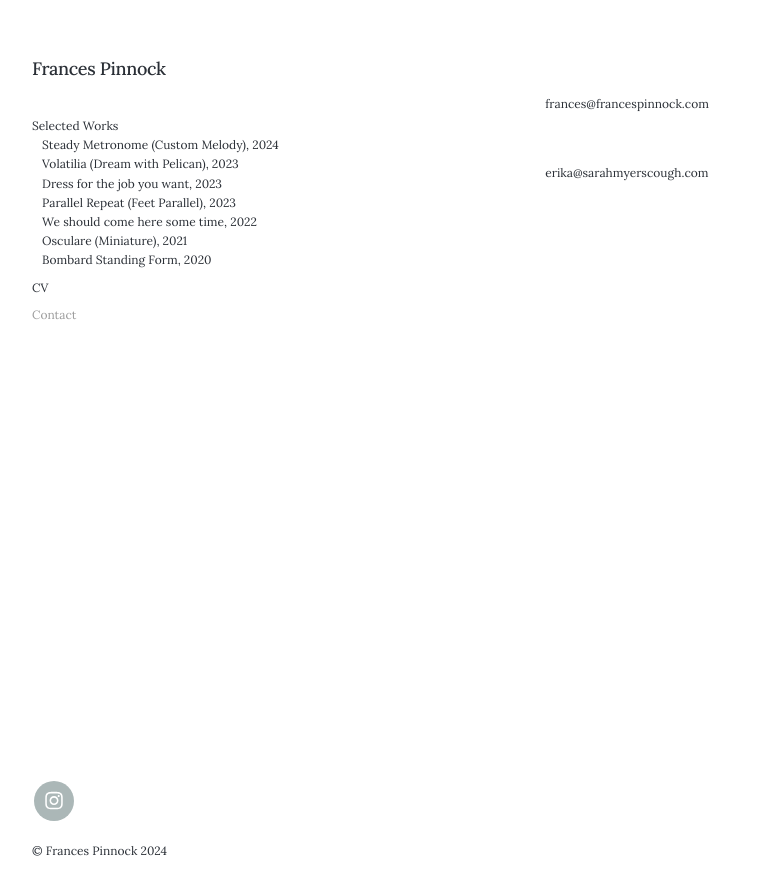
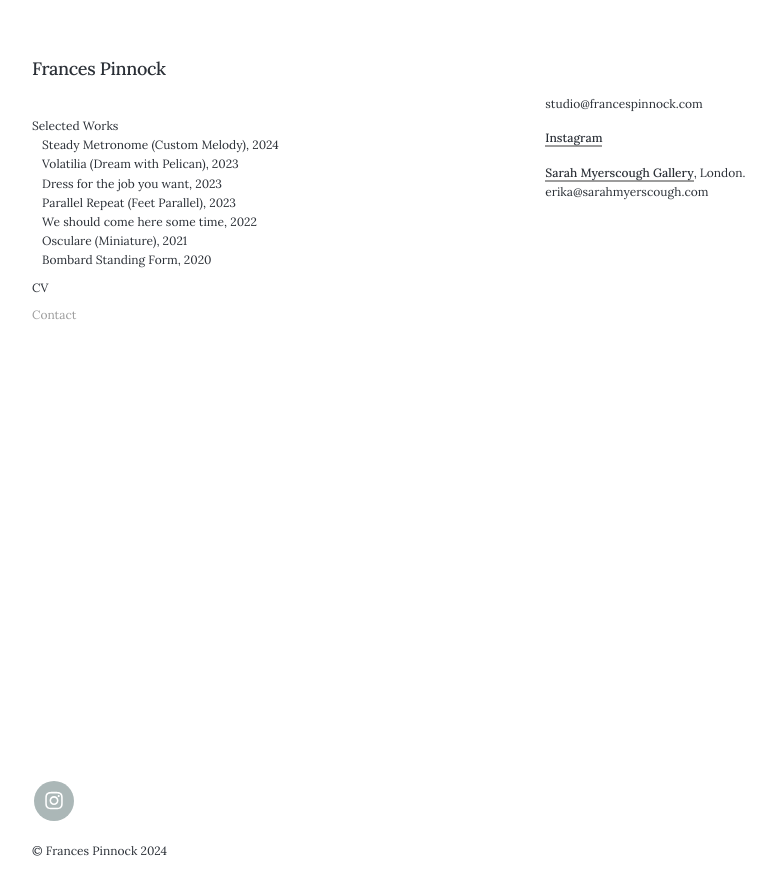
Before and after one commit to francespinnock/francespinnock.github.io, a Jekyll site: the page built from _pages/contact.md, in a window 1280 px wide. Shown: the top 895 px of the page, without its empty margins (28-801 px from the left). Built offline with Jekyll 4.4.1, drawn with Linux system fonts in a browser that asks for light colours; nearby versions of some CDN libraries; some web fonts are replaced.

Commit message:
Update contact.md

```diff
--- a/_pages/contact.md
+++ b/_pages/contact.md
@@ -8,8 +8,11 @@ featured_image: /images/demo/demo-landscape.jpg
 
 
 
-frances@francespinnock.com
+studio@francespinnock.com
 
+[Instagram](https://www.instagram.com/francespinnock/)
 <br />
 
+
+[Sarah Myerscough Gallery](https://www.sarahmyerscough.com/artists/151-frances-pinnock/), London.
 erika@sarahmyerscough.com
```
